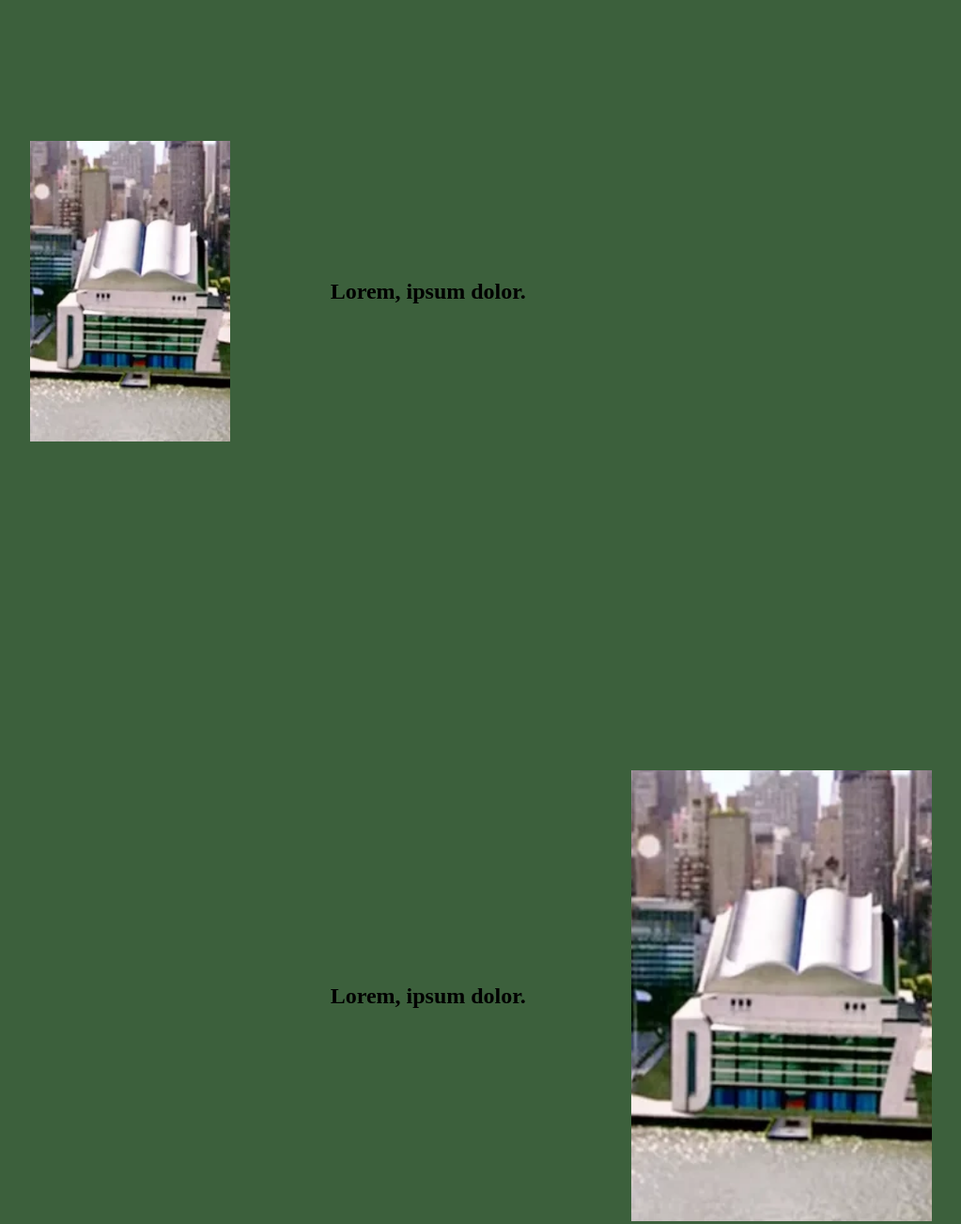
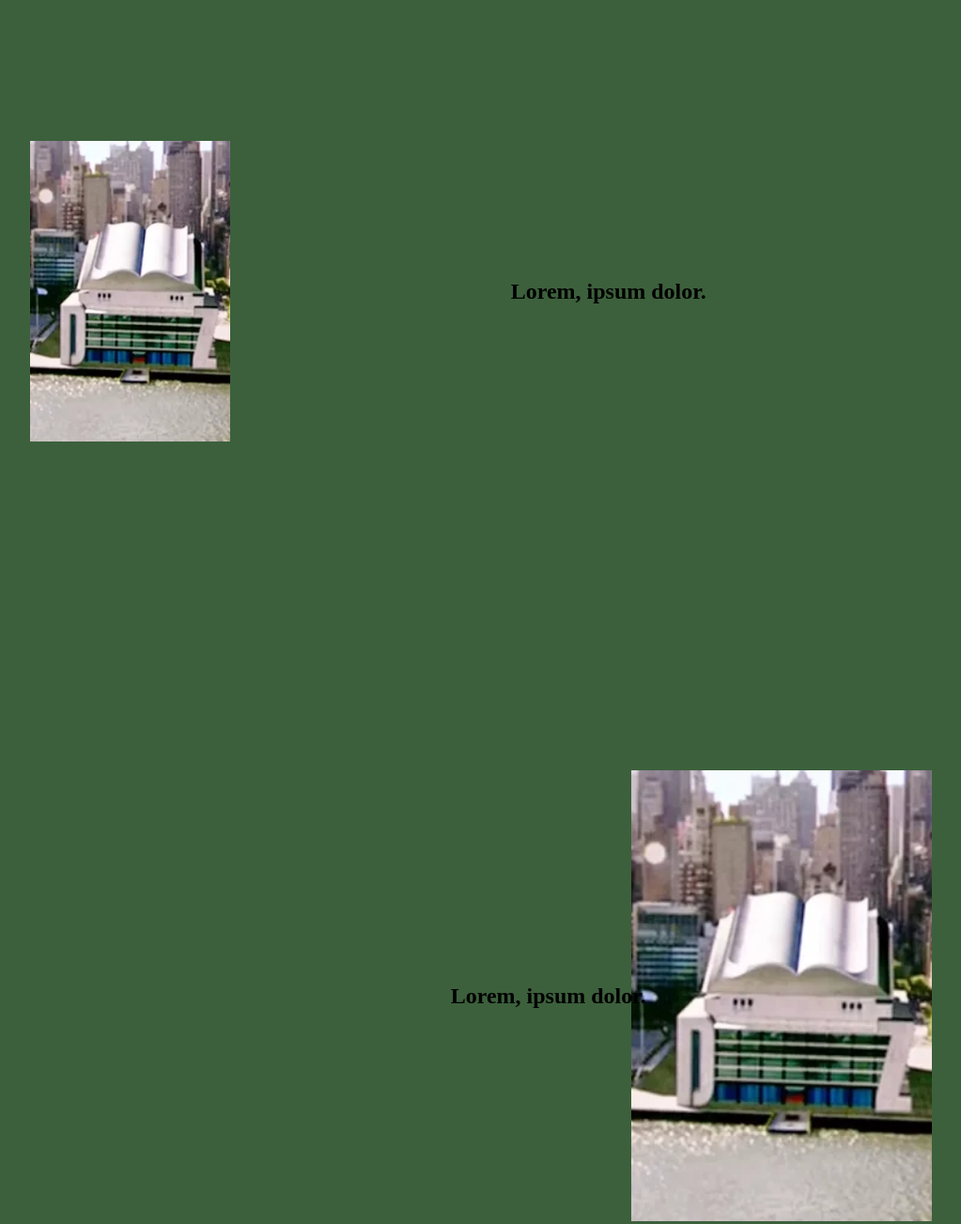
Before and after one commit to radovanbotik/Intersection-Animations, a website: page index.html in a window 1280 px wide. Shown: the part 940-2243 px from the top of the page at 94% size, without its empty margins (75-1098 px from the left). Drawn offline with Linux system fonts and the light colour scheme.

Commit message:
different animations

```diff
--- a/css/main.scss
+++ b/css/main.scss
@@ -30,12 +30,20 @@ body {
       aspect-ratio: 2/3;
       overflow: hidden;
       position: relative;
+      // // backface-visibility: hidden;
 
       img {
-        width: 100%;
+        position: absolute;
+        left: -39%;
+        width: 140%;
         height: 100%;
         object-fit: cover;
+        // transform: translateX(-100%);
+        transition: all 800ms ease-in;
       }
+    }
+    h2 {
+      transition: transform 1000ms ease-in;
     }
   }
   section:nth-child(1) {
@@ -48,20 +56,11 @@ body {
       align-self: center;
       grid-column: 2/4;
       grid-row: 1;
-
-      img {
-        // transform: translateX(-100%);
-        transition: transform 700ms ease-in;
-      }
     }
     h2 {
       align-self: center;
-      grid-column: 3/7;
+      grid-column: 4/8;
       grid-row: 1;
-      z-index: 2;
-
-      transform: translateX(0%);
-      transition: transform 500ms ease-in;
     }
   }
   section:nth-child(3),
@@ -71,20 +70,12 @@ body {
       align-self: center;
       grid-column: 8/11;
       grid-row: 1;
-
-      img {
-        // transform: translateX(-100%);
-        transition: transform 700ms ease-in;
-      }
     }
     h2 {
       align-self: center;
       grid-column: 2/8;
       grid-row: 1;
       z-index: 2;
-
-      transform: translateX(0%);
-      transition: transform 500ms ease-in;
     }
   }
 }
--- a/index.js
+++ b/index.js
@@ -12,15 +12,12 @@ const optionsHeadings = {
 };
 
 const animateBoxes = (entries, observer) => {
-  console.log(observer);
   entries.forEach(entry => {
-    console.log(entry.boundingClientRect, window.innerHeight);
     if (entry.isIntersecting) {
-      console.log(window.innerHeight);
-      console.log(entry);
       const image = entry.target.querySelector("img");
-      // image.style.transform = `translateX(0%)`;
-      image.style.transform = `scale(1.1)`;
+      image.style.transform = `scale(1.05)`;
+      image.style.left = 0;
+      image.style.width = "100%";
     }
   });
 };
```
Also changed, not shown: css/main.css, 1 other file.
